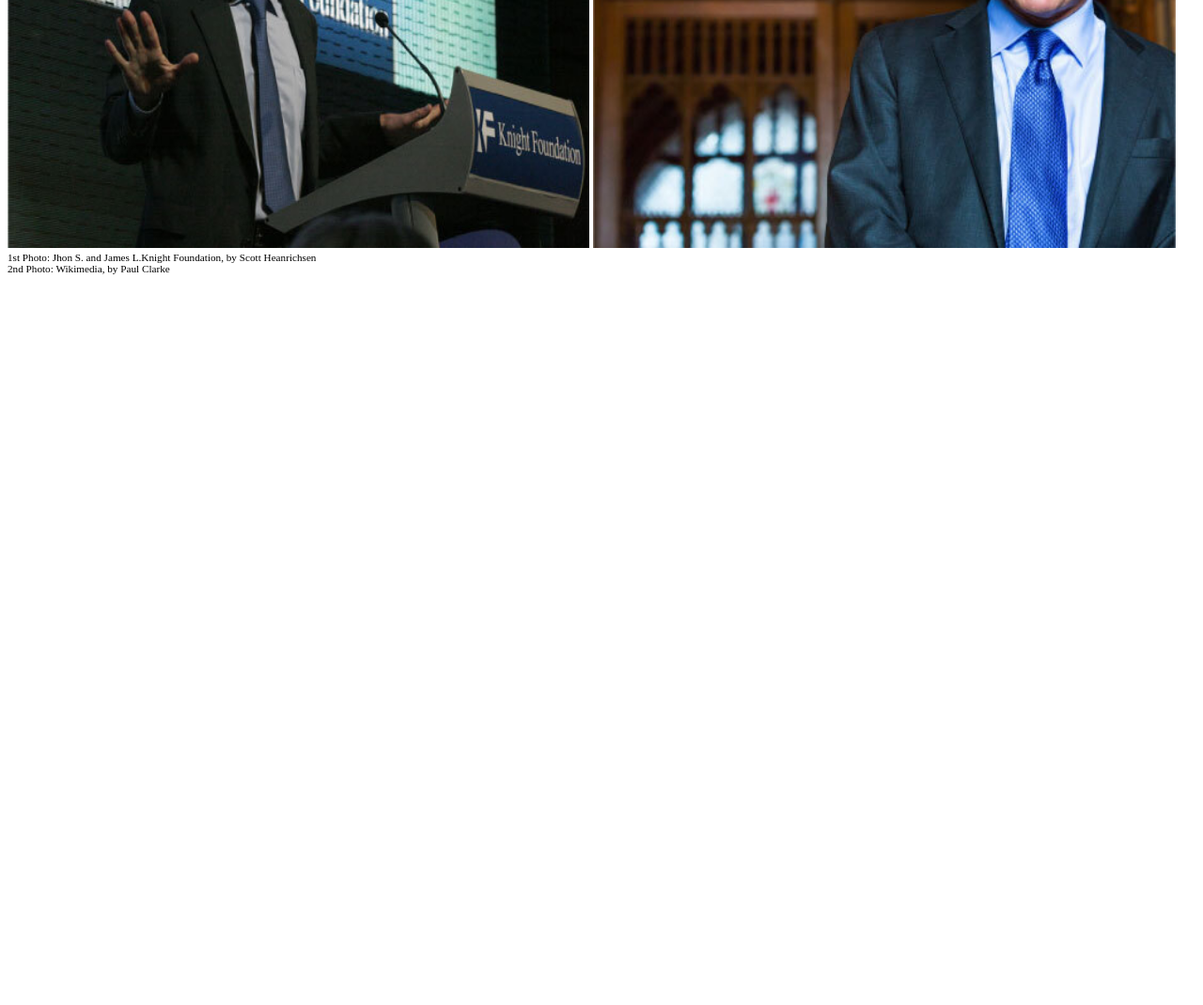
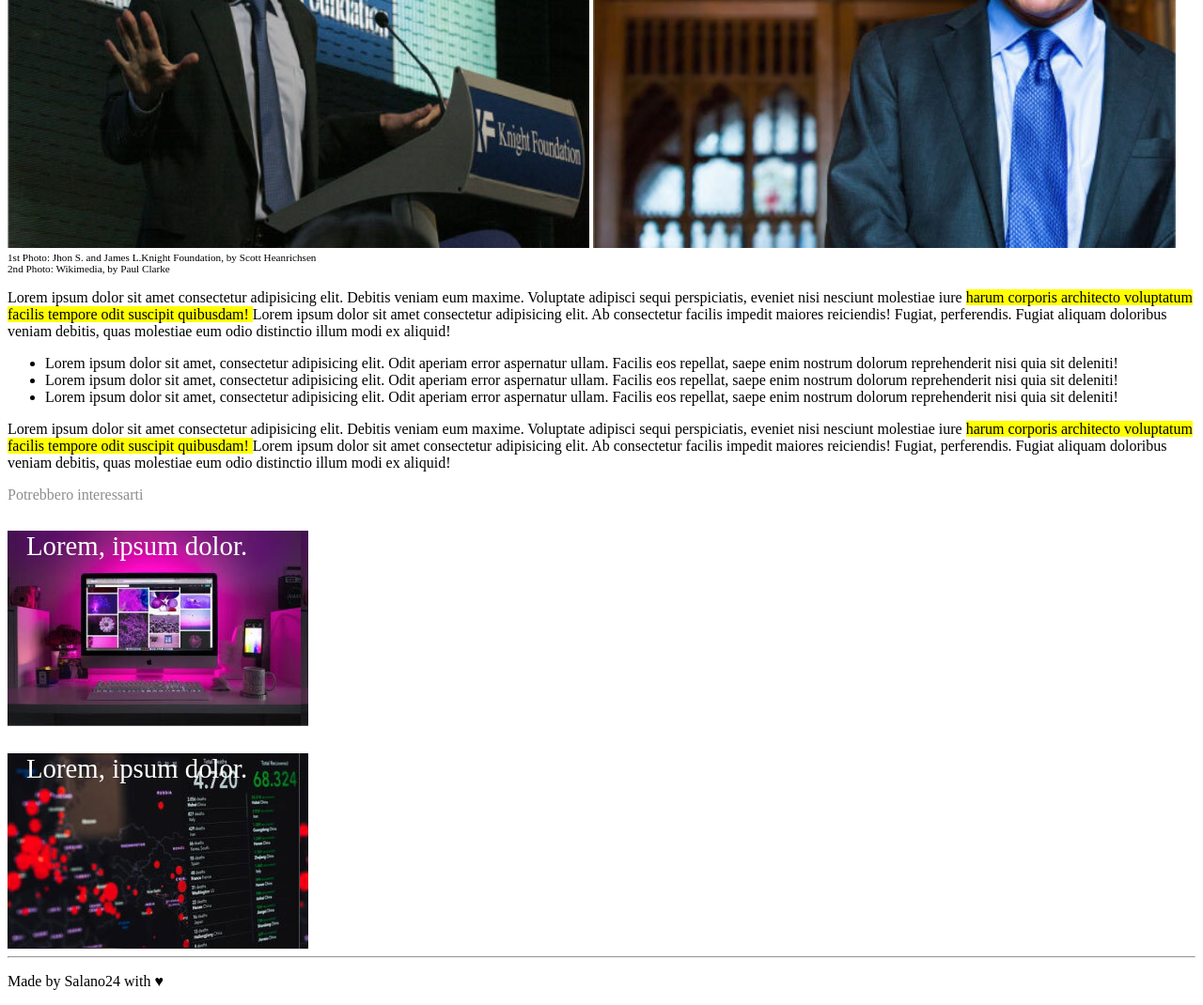
Before and after one commit to Salano24/html-css-booleaner, a plain HTML site: page index.html in a window 1280 px wide. Shown: the part 614-1684 px from the top of the page at 94% size. Before the commit the page ends 914 px from the top, so only its background shows below. Drawn offline with Linux system fonts and the light colour scheme.

Commit message:
conclusione main senza tabella

```diff
--- a/css/style.css
+++ b/css/style.css
@@ -47,3 +47,42 @@ span {
     font-size: 0.7rem;
 
 }
+
+
+.descrizione{
+    font-size: 1rem;
+
+}
+
+.importante{
+    background-color: yellow;
+    color: black;
+}
+
+.suggerimento{
+    color: rgb(141, 141, 141);
+}
+
+.monitor{
+    background-image: url(../img/monitor.jpg);
+    width: 20rem;
+    height: 13rem;
+       }
+
+.monitor_testo{
+    font-size: 1.8rem;
+    color: white;
+    margin-left: 20px;
+       }
+
+ .graph{
+    background-image: url(../img/graph.jpg);
+    width: 20rem;
+    height: 13rem;
+       }
+
+ .graph_testo{
+    font-size: 1.8rem;
+    color: white;
+    margin-left: 20px;
+            }
--- a/index.html
+++ b/index.html
@@ -18,12 +18,17 @@
         <!-- main -->
 
         <main>
+
+
             <!-- titolo -->
             <section>
                 <h1>Internet deve essere al servizio del "bene pubblico": il <br>manifesto di Tim Barners-Lee</h1>
                 <span id="meriti"> Scritto da <span >The Booleaner</span> </span> <br>
                 <span id="data">il 10/10/2020</span>
             </section>
+
+
+
             <!-- foto Tim -->
             <section id="foto">
                 <img class= tim src="./img/tim-1.jpg" alt="foto Tim">
@@ -33,4 +38,44 @@
             </section>
 
 
+
+            <!-- testo descrittivo -->
+            <section>
+              <p class="descrizione">Lorem ipsum dolor sit amet consectetur adipisicing elit. Debitis veniam eum maxime. Voluptate adipisci sequi perspiciatis, eveniet nisi nesciunt molestiae iure <span class="importante"> harum corporis architecto voluptatum facilis tempore odit suscipit quibusdam! </span> Lorem ipsum dolor sit amet consectetur adipisicing elit. Ab consectetur facilis impedit maiores reiciendis! Fugiat, perferendis. Fugiat aliquam doloribus veniam debitis, quas molestiae eum odio distinctio illum modi ex aliquid!</p>
+            </section>
+
+           <!-- lista -->
+           <section>
+            <ul>
+                <li>Lorem ipsum dolor sit amet, consectetur adipisicing elit. Odit aperiam error aspernatur ullam. Facilis eos repellat, saepe enim nostrum dolorum reprehenderit nisi quia sit deleniti!</li>
+                <li>Lorem ipsum dolor sit amet, consectetur adipisicing elit. Odit aperiam error aspernatur ullam. Facilis eos repellat, saepe enim nostrum dolorum reprehenderit nisi quia sit deleniti!</li>
+                <li>Lorem ipsum dolor sit amet, consectetur adipisicing elit. Odit aperiam error aspernatur ullam. Facilis eos repellat, saepe enim nostrum dolorum reprehenderit nisi quia sit deleniti!</li>
+
+            </ul>
+           </section>
+
+           <!-- tabella -->
+           <section>
+
+           </section>
+
+          <!-- testo descrittivo -->
+          <section>
+            <p class="descrizione">Lorem ipsum dolor sit amet consectetur adipisicing elit. Debitis veniam eum maxime. Voluptate adipisci sequi perspiciatis, eveniet nisi nesciunt molestiae iure <span class="importante"> harum corporis architecto voluptatum facilis tempore odit suscipit quibusdam! </span> Lorem ipsum dolor sit amet consectetur adipisicing elit. Ab consectetur facilis impedit maiores reiciendis! Fugiat, perferendis. Fugiat aliquam doloribus veniam debitis, quas molestiae eum odio distinctio illum modi ex aliquid!</p>
+          </section>
+
+          <!-- suggerimenti -->
+          <section>
+            <p class="suggerimento">Potrebbero interessarti</p>
+            <section class="monitor"> <p class="monitor_testo">Lorem, ipsum dolor.</p> </section>
+            <section class="graph"> <p class="graph_testo">Lorem, ipsum dolor.</p></section>
+
+          </section>
+
+
         </main>
+
+        <footer>
+            <hr>
+            <p>Made by Salano24 with &hearts;</p>
+        </footer>
```
